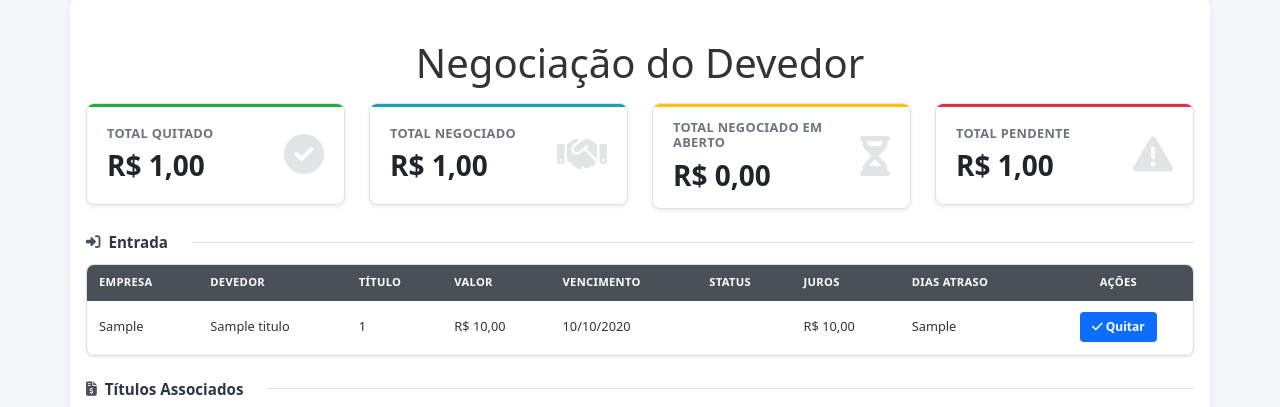
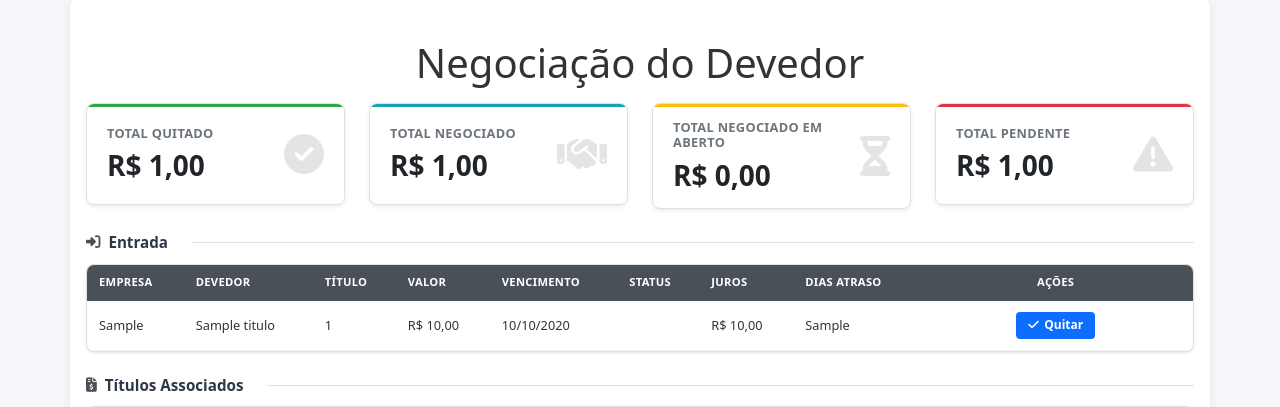
Before and after one commit to leandrosuy2/app_logista, a Django app: template core/templates/titulos_listar_por_devedor.html in a window 1280 px wide. Shown: the part 59-466 px from the top of the page. Run offline with Django 4.2, Linux system fonts and the light colour scheme; tables that the repository leaves empty hold one stand-in row (values such as "Sample post"); the template is opened without the code that fills it: values that come from a table or form of the project are taken from there, most other values are stand-ins (such as "Sample title", 1, 10 or a date in 2020); parts of the project's set-up code (start-up, migrations or seed data) failed here and were passed over.

Commit message:
padrão nos botões

```diff
--- a/core/templates/titulos_listar_por_devedor.html
+++ b/core/templates/titulos_listar_por_devedor.html
@@ -77,8 +77,11 @@
     font-weight: 600;
     font-size: 0.8rem;
   }
-  .custom-table tbody td.text-center {
-    white-space: normal;
+  .custom-table tbody td.text-center { white-space: nowrap; }
+  /* Reserva espaço para os botões ficarem lado a lado */
+  .custom-table thead th:last-child,
+  .custom-table tbody td.actions-cell {
+    min-width: 220px;
   }
 
   /* ========== BOTÕES ========== */
@@ -89,7 +92,13 @@
     font-weight: 600;
     border: none;
     margin: 0.1rem;
+    display: inline-flex;
+    align-items: center;
+    gap: 0.35rem;
+    line-height: 1.2;
+    white-space: nowrap;
   }
+  .btn-action i { display: inline-block; }
   .btn-info { background: #17a2b8; color: #fff; }
   .btn-info:hover { background: #138496; color: #fff; }
   .btn-success { background: #28a745; color: #fff; }
@@ -274,7 +283,7 @@
                 </td>
                 <td>R$ {{ titulo.juros|floatformat:2 }}</td>
                 <td>{{ titulo.dias_atraso }}</td>
-                <td class="text-center">
+                <td class="text-center actions-cell">
                   {% if titulo.status_baixa != 2 %}
                     <button type="button" class="btn-action btn-primary" data-bs-toggle="modal" data-bs-target="#modalQuitar{{ titulo.id }}">
                       <i class="fas fa-check"></i> Quitar
@@ -394,7 +403,7 @@
                       <span class="badge bg-info text-dark">Negociado</span>
                     {% endif %}
                   </td>
-                  <td class="text-center">
+                  <td class="text-center actions-cell">
                     {% if titulo.status_baixa == 3 %}
                       <button type="button" class="btn-action btn-primary" data-bs-toggle="modal" data-bs-target="#modalQuitar{{ titulo.id }}">
                         <i class="fas fa-check"></i> Quitar
```
